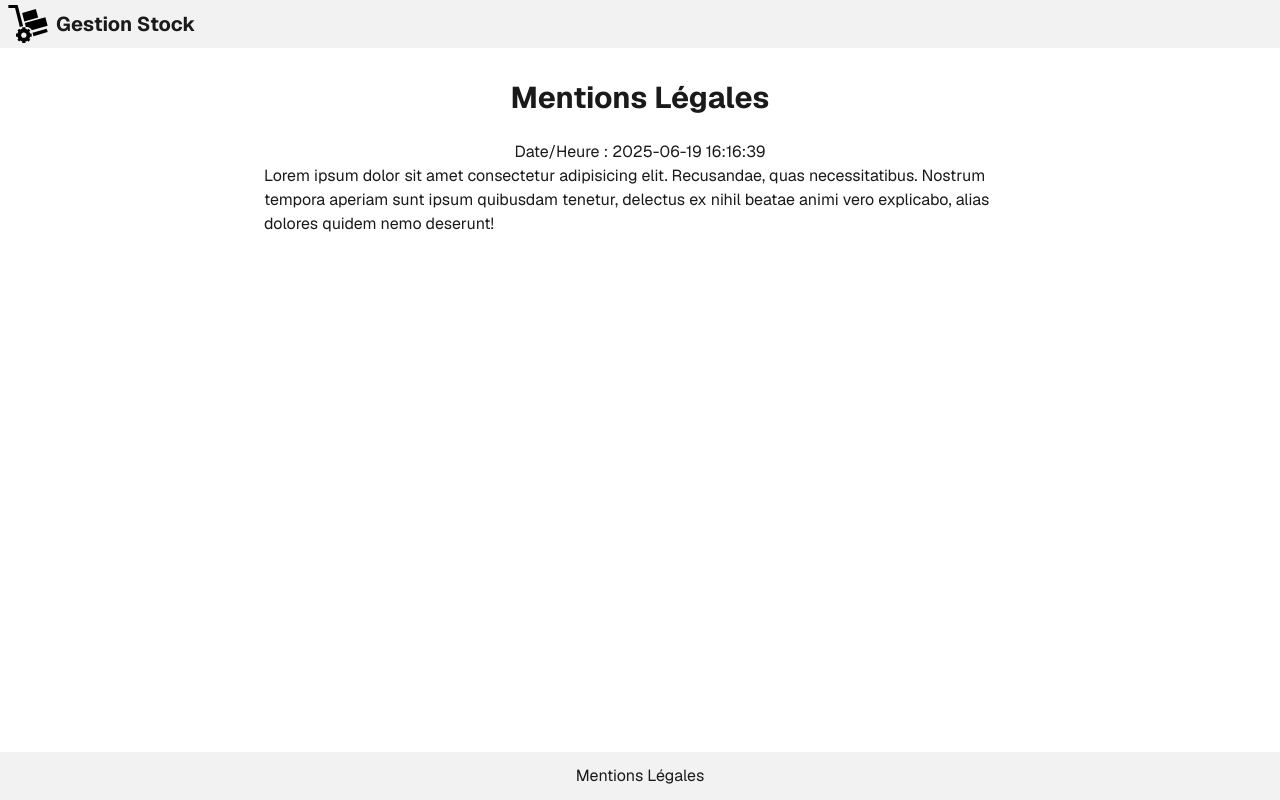
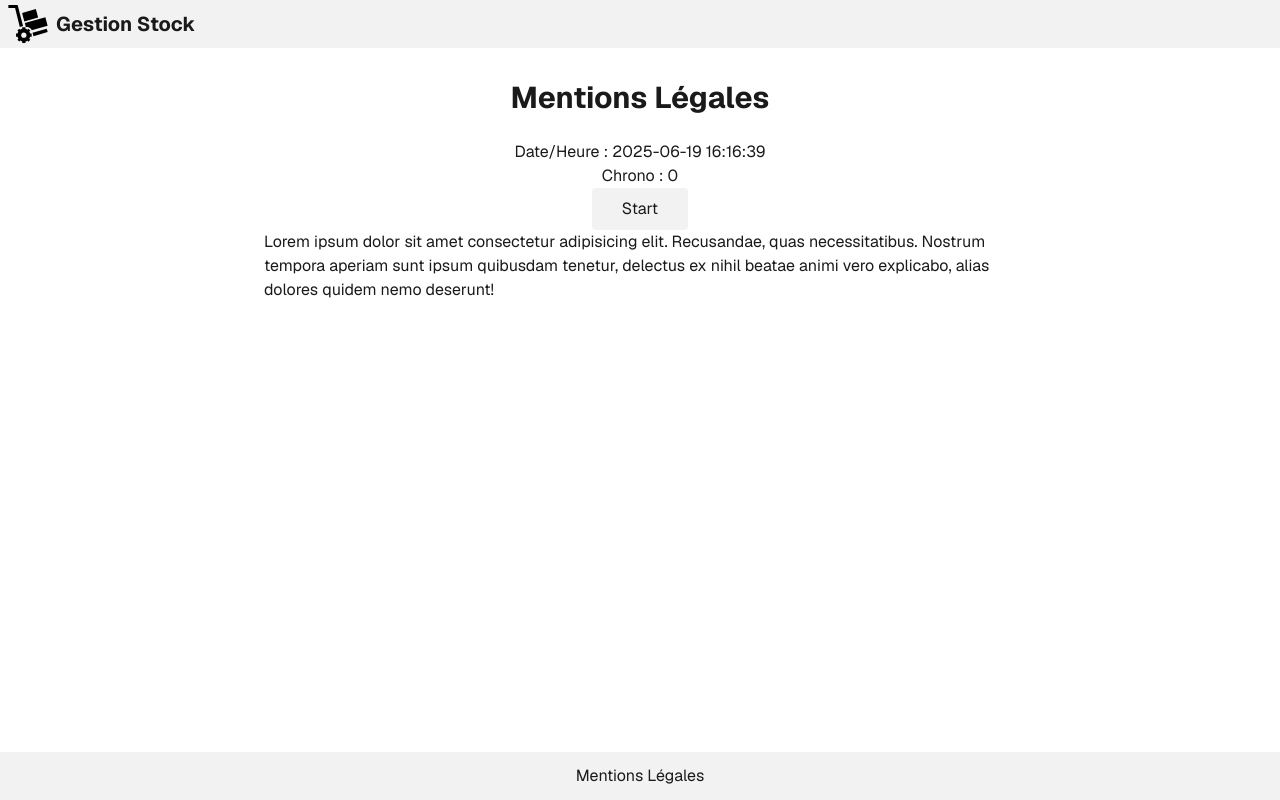
Before and after one commit to jlg-formation/next-example, a Next.js app in the folder front-with-nextjs/: page /legal in a window 1280 px wide. Built offline with nearby package versions, Linux system fonts and the light colour scheme.

Commit message:
feat: replace Chrono component with Chronometer and DateTime; implement real-time date and time display

```diff
--- a/front-with-nextjs/src/app/legal/page.tsx
+++ b/front-with-nextjs/src/app/legal/page.tsx
@@ -1,10 +1,12 @@
-import Chrono from "@/components/Chrono"
+import Chronometer from "@/components/Chronometer"
+import DateTime from "@/components/DateTime"
 
 export default function Legal() {
   return (
     <main className="main">
       <h1 className="title">Mentions Légales</h1>
-      <Chrono />
+      <DateTime />
+      <Chronometer />
       <p>
         Lorem ipsum dolor sit amet consectetur adipisicing elit. Recusandae,
         quas necessitatibus. Nostrum tempora aperiam sunt ipsum quibusdam
--- /dev/null
+++ b/front-with-nextjs/src/components/Chronometer.tsx
@@ -0,0 +1,40 @@
+"use client"
+import { useEffect, useRef, useState } from "react"
+
+export default function DateTime() {
+  const [counter, setCounter] = useState(0)
+  const [running, setRunning] = useState(false)
+
+  const timer = useRef<ReturnType<typeof setInterval> | undefined>(undefined)
+
+  useEffect(() => {
+    if (running) {
+      setCounter(0)
+      timer.current = setInterval(() => {
+        setCounter((counter) => counter + 1)
+      }, 1000)
+      return () => {
+        if (timer.current) {
+          clearInterval(timer.current)
+        }
+      }
+    }
+
+    if (timer.current) {
+      clearInterval(timer.current)
+    }
+  }, [running])
+
+  const handleClick = () => {
+    setRunning(!running)
+  }
+
+  return (
+    <>
+      <p>Chrono : {counter}</p>
+      <button className="btn w-24" onClick={handleClick}>
+        {running ? "Stop" : "Start"}
+      </button>
+    </>
+  )
+}
--- a/front-with-nextjs/src/components/Chrono.tsx
+++ b/front-with-nextjs/src/components/DateTime.tsx
@@ -2,19 +2,13 @@
 import { formatDate } from "@/utils/date"
 import { useEffect, useMemo, useState } from "react"
 
-let counter = 0
-
-export default function Chrono() {
+export default function DateTime() {
   const [dateTime, setDateTime] = useState(new Date())
   const dateTimeStr = useMemo(() => {
     return formatDate(dateTime)
   }, [dateTime])
 
-  console.log("rendering chrono")
-
   useEffect(() => {
-    counter++
-    console.log("programming a timer", counter)
     const timer = setInterval(() => {
       const newDate = new Date()
       console.log("newDate: ", newDate)
@@ -22,7 +16,6 @@ export default function Chrono() {
     }, 1000)
 
     return () => {
-      console.log("clear timer")
       clearInterval(timer)
     }
   }, [])
@@ -30,7 +23,6 @@ export default function Chrono() {
   return (
     <>
       <p>Date/Heure : {dateTimeStr}</p>
-      {/* <p>Chrono : {chronoStr} </p> */}
     </>
   )
 }
```
